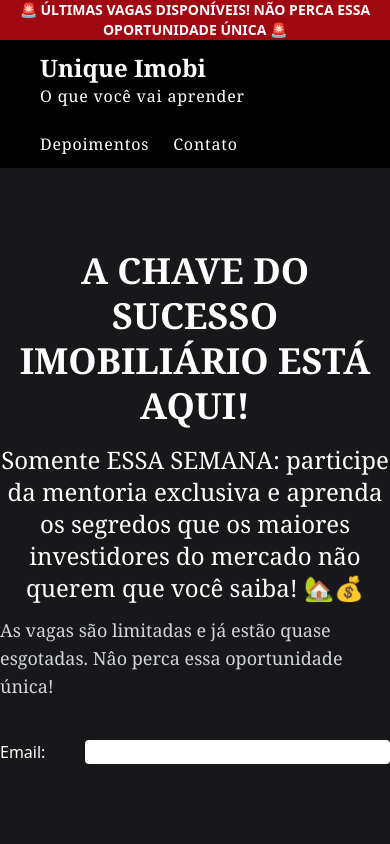
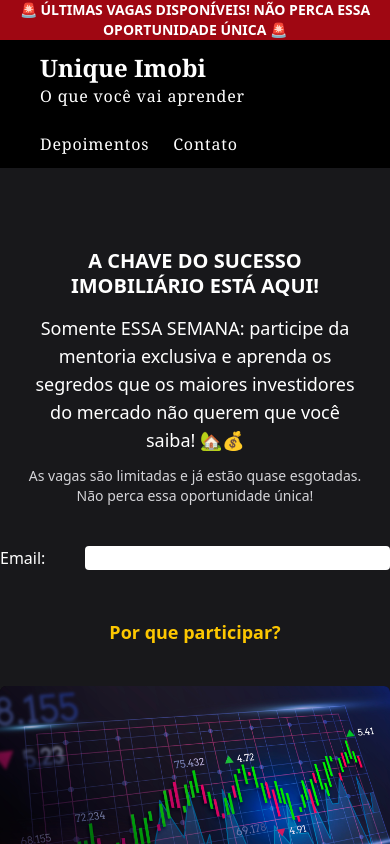
Before and after one commit to LucasPereiraDev/teste-tecnico-impulse, a Next.js app: page / in a window 390 px wide. Shown: the top 844 px of the page. Built offline with nearby package versions, Linux system fonts and the light colour scheme.

Commit message:
change--Alterado estrutura do código e add responsividade

```diff
--- a/src/pages/_document.tsx
+++ b/src/pages/_document.tsx
@@ -2,6 +2,10 @@ import { Html, Head, Main, NextScript } from "next/document";
 import { Atencao } from "../../components/atencao";
 import { Header } from "../../components/header";
 import { Form } from "../../components/form"
+import { Beneficios } from "../../components/beneficios";
+import { Depoimentos } from "../../components/depoimentos";
+
+
 
 export default function Document() {
   return (
@@ -12,7 +16,8 @@ export default function Document() {
         <Header />
         <Main />
         <Form />
-
+        <Beneficios />
+        <Depoimentos />
         <NextScript />
       </body>
     </Html>
--- a/src/pages/index.tsx
+++ b/src/pages/index.tsx
@@ -1,11 +1,17 @@
 
 export default function Home() {
   return (
-    <div className="flex flex-col justify-center items-center text-white font-[Georgia] mt-20 my-6">
-      <h1 className="text-center text-4xl font-bold leading-tight">A CHAVE DO SUCESSO IMOBILIÁRIO ESTÁ AQUI!</h1>
-      <h2 className="text-center text-2xl mt-4 max-w-2xl">Somente ESSA SEMANA: participe da mentoria exclusiva e aprenda os segredos que
-      os maiores investidores do mercado não querem que você saiba! 🏡💰</h2>
-      <p className="text-lg text-gray-300 mt-3">As vagas são limitadas e já estão quase esgotadas. Nâo perca essa oportunidade única!</p>
+    <div className="flex flex-col justify-center items-center text-white mt-20 my-6 px-6">
+      <h1 className="text-center text-xl sm:text-2xl font-bold  leading-tight">
+        A CHAVE DO SUCESSO IMOBILIÁRIO ESTÁ AQUI!
+      </h1>
+      <h2 className="text-center text-lg sm:text-xl mt-4 max-w-2xl ">
+        Somente ESSA SEMANA: participe da mentoria exclusiva e aprenda os segredos que
+        os maiores investidores do mercado não querem que você saiba! 🏡💰
+      </h2>
+      <p className="text-sm sm:text-base text-center text-zinc-300 mt-3 ">
+        As vagas são limitadas e já estão quase esgotadas. Não perca essa oportunidade única!
+      </p>
      </div>
   );
 }
```
